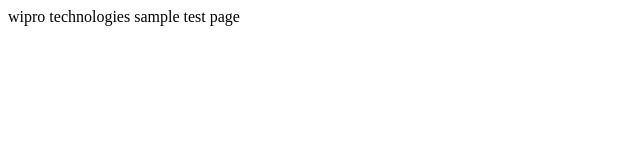
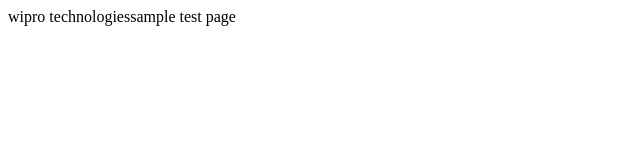
Before and after one commit to hellosurender/hellosurender, a plain HTML site: page index.html in a window 1280 px wide. Shown: the full height of the page, 0-640 px from the left. Drawn offline with Linux system fonts and the light colour scheme.

Commit message:
Update index.html

```diff
--- a/index.html
+++ b/index.html
@@ -4,6 +4,6 @@
 <title>insert title here</title>
 </head>
 <body>
-wipro technologies sample test page
+wipro technologiessample test page
 </body>
 </html>
```
